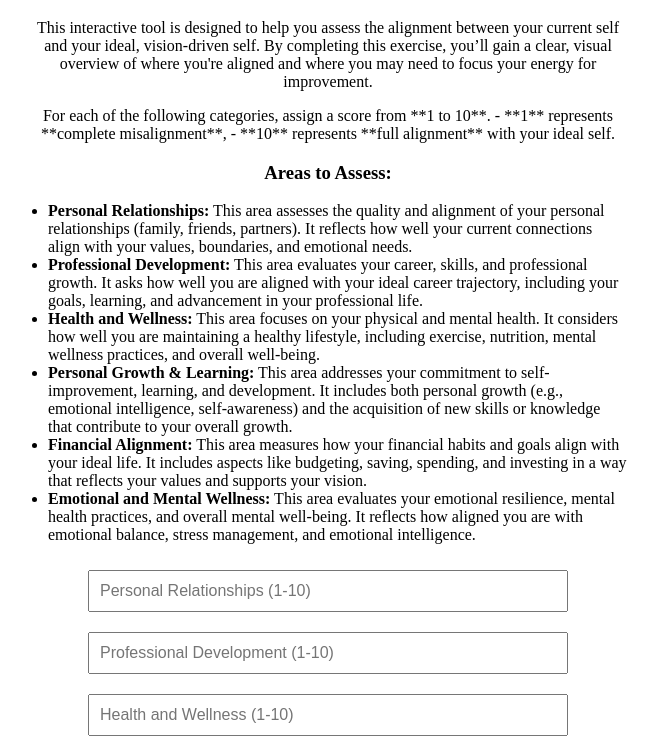
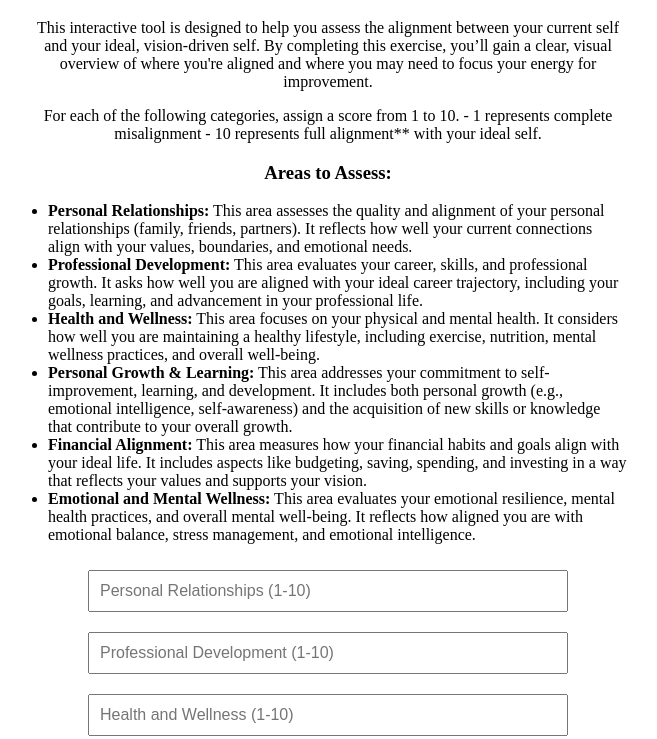
Before and after one commit to alexisboldway/Alignment, a plain HTML site: page index.html in a window 1280 px wide. Shown: the part 61-800 px from the top of the page, without its empty margins (312-969 px from the left). Drawn offline with nearby package versions, Linux system fonts and the light colour scheme.

Commit message:
Update index.html

```diff
--- a/index.html
+++ b/index.html
@@ -60,9 +60,11 @@
             By completing this exercise, you’ll gain a clear, visual overview of where you're aligned and where you may need to focus your energy for improvement.
         </p>
         <p>
-            For each of the following categories, assign a score from **1 to 10**.
-            - **1** represents **complete misalignment**,
-            - **10** represents **full alignment** with your ideal self.
+            For each of the following categories, assign a score from 1 to 10.
+            - 1 represents complete misalignment
+            - 10 represents full alignment** with your ideal self.
+            </p>
+        <p>
         </p>
 
         <!-- Descriptions for each area -->
```
